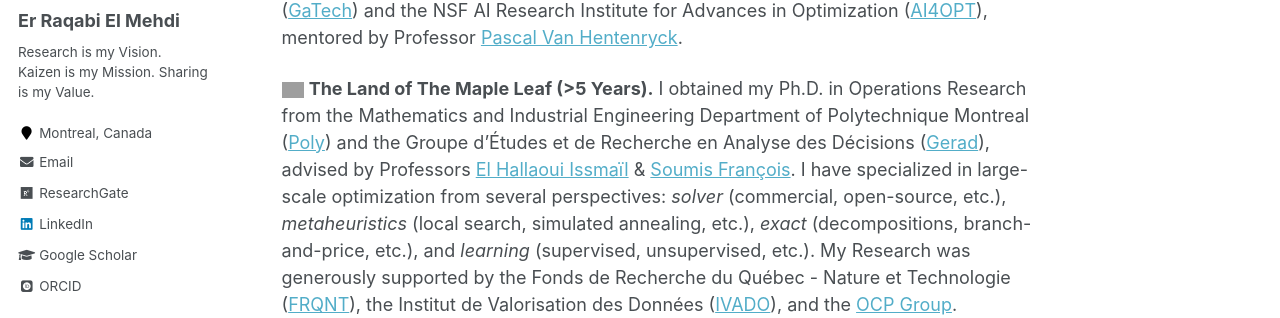
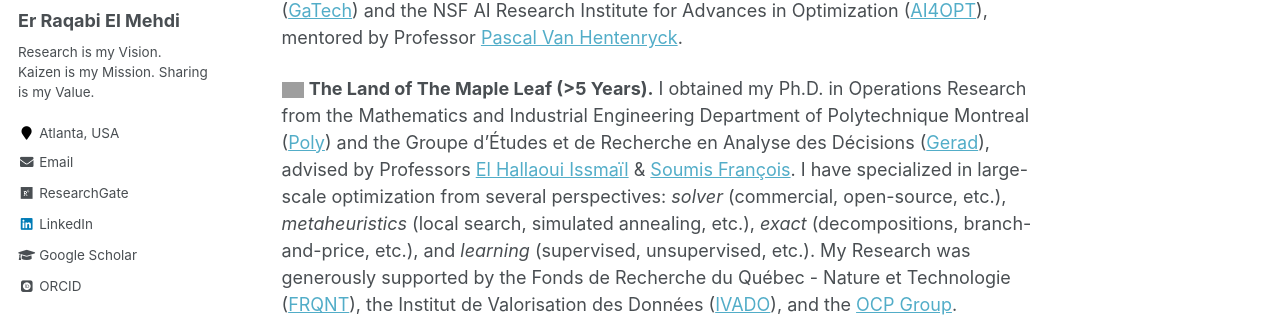
Before and after one commit to RqbMedi/rqbmedi.github.io, a Jekyll site: the page built from _pages/about.md, in a window 1280 px wide. Shown: the part 252-570 px from the top of the page. Built offline with Jekyll 4.4.1, drawn with Linux system fonts in a browser that asks for light colours; some web fonts are replaced; grey boxes are pictures that could not be loaded.

Commit message:
Update _config.yml

```diff
--- a/_config.yml
+++ b/_config.yml
@@ -83,7 +83,7 @@ author:
   name             : "Er Raqabi El Mehdi"
   avatar           : "Mehdi_2025.jpg"
   bio              : "Research is my Vision. Kaizen is my Mission. Sharing is my Value."
-  location         : "Montreal, Canada"
+  location         : "Atlanta, USA"
   employer         :
   pubmed           :
   googlescholar    : "https://scholar.google.com/citations?user=UP774ooAAAAJ&hl=en"
```
